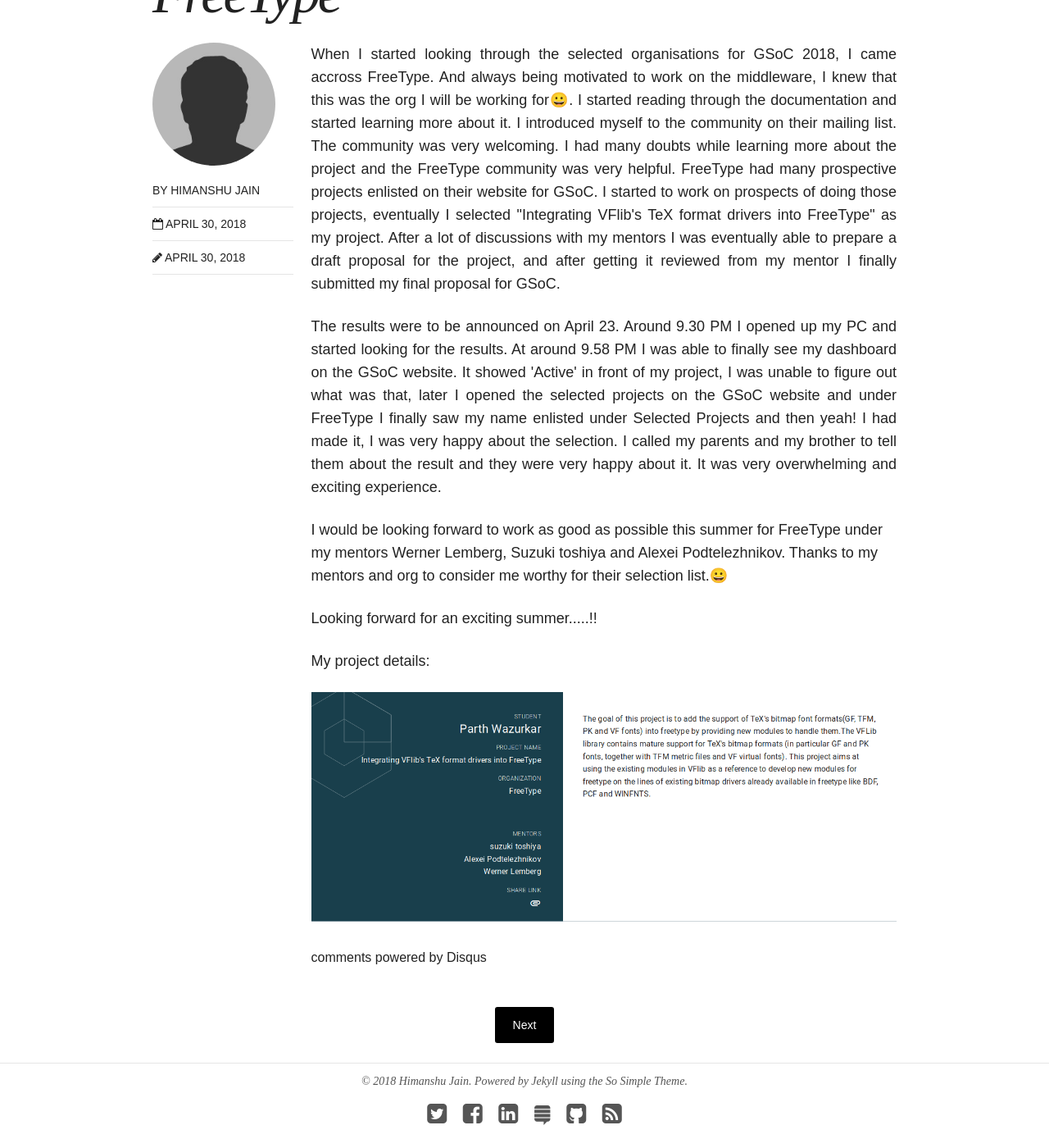
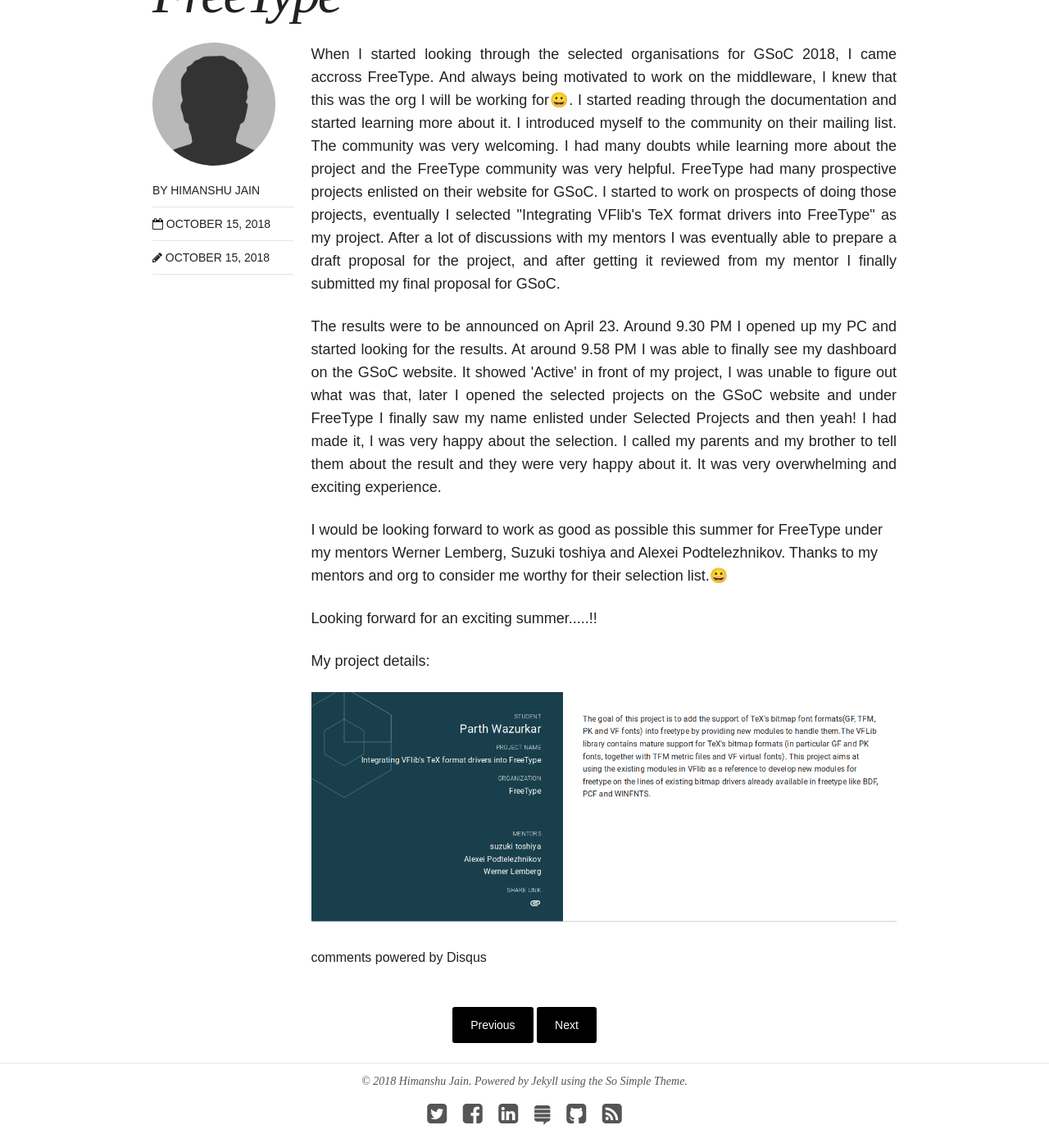
Before and after one commit to IRONICBo/Saksham, a Jekyll site: the page built from _posts/blog/2018-04-30-Begining-of-GSoC2018-with-freetype.md, in a window 1280 px wide and 1400 px high, scrolled down 357 px. Shown: the whole window at 82% size. Built offline with Jekyll 4.4.1, drawn with Linux system fonts in a browser that asks for light colours; nearby versions of some CDN libraries; comment, search, counter and statistics services are not loaded; part of the change alters nothing that is shown.

```diff
--- a/_posts/blog/2018-04-30-Begining-of-GSoC2018-with-freetype.md
+++ b/_posts/blog/2018-04-30-Begining-of-GSoC2018-with-freetype.md
@@ -8,8 +8,8 @@ excerpt:
 tags: []
 image:
   feature:
-date: 2018-04-30T00:00:00-00:00
-modified: 2018-04-30T00:00:00-00:00
+date: 2018-10-15T00:00:00-00:00
+modified: 2018-10-15T00:00:00-00:00
 ---
 <p align='justify'>When I started looking through the selected organisations for GSoC 2018, I came accross FreeType. And always being motivated to work on the middleware, I knew that this was the org I will be working for😀. I started reading through the documentation and started learning more about it. I introduced myself to the community on their mailing list. The community was very welcoming. I had many doubts while learning more about the project and the FreeType community was very helpful. FreeType had many prospective projects enlisted on their website for GSoC. I started to work on prospects of doing those projects, eventually I selected "Integrating VFlib's TeX format drivers into FreeType" as my project. After a lot of discussions with my mentors I was eventually able to prepare a draft proposal for the project, and after getting it reviewed from my mentor I finally submitted my final proposal for GSoC.</p>
 <p align='justify'>The results were to be announced on April 23. Around 9.30 PM I opened up my PC and started looking for the results. At around 9.58 PM I was able to finally see my dashboard on the GSoC website. It showed 'Active' in front of my project, I was unable to figure out what was that, later I opened the selected projects on the GSoC website and under FreeType I finally saw my name enlisted under Selected Projects and then yeah! I had made it, I was very happy about the selection. I called my parents and my brother to tell them about the result and they were very happy about it. It was very overwhelming and exciting experience. </p>
```
